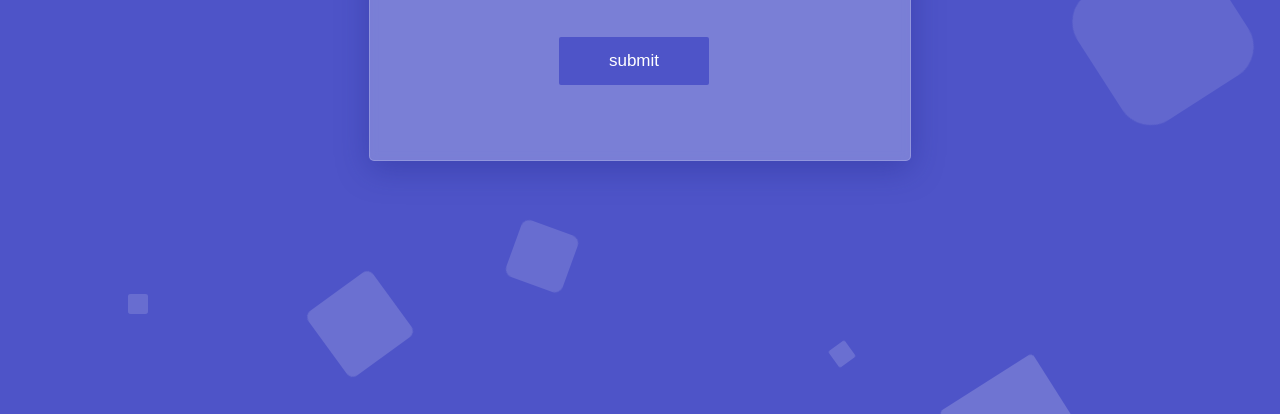
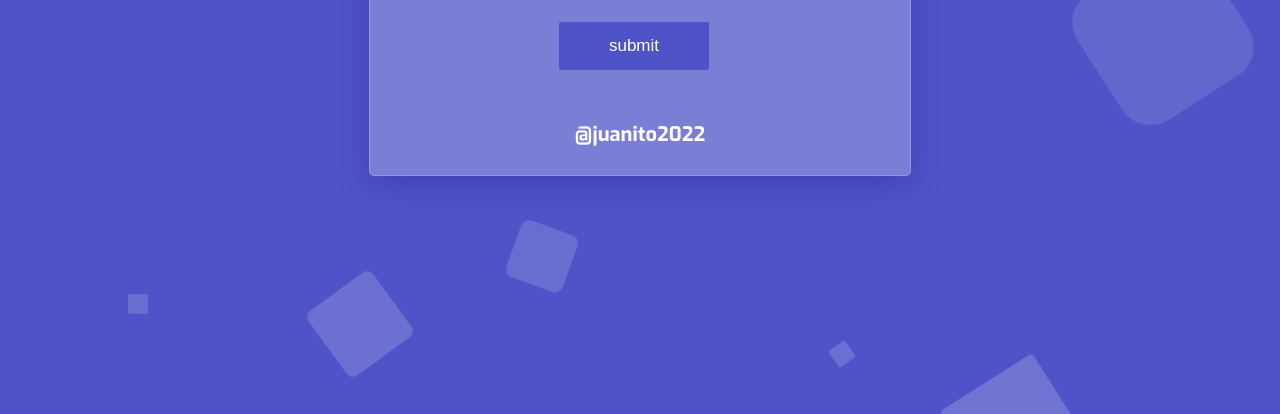
Before and after one commit to JuanitoTamboong/Birthday-Calculator, a plain HTML site: page index.html in a window 1280 px wide. Shown: the part 386-800 px from the top of the page. Drawn offline with Linux system fonts and the light colour scheme.

Commit message:
Update index.html

```diff
--- a/index.html
+++ b/index.html
@@ -43,7 +43,9 @@
                 <input type="button" name="submit"  value="submit" onclick="age()"/>
               </div>
               <div class="age" id="age">
-
+                   <footer>
+                    <h4>@juanito2022</h4>
+                </footer>
               </div>
             </form>
         </div>
```
